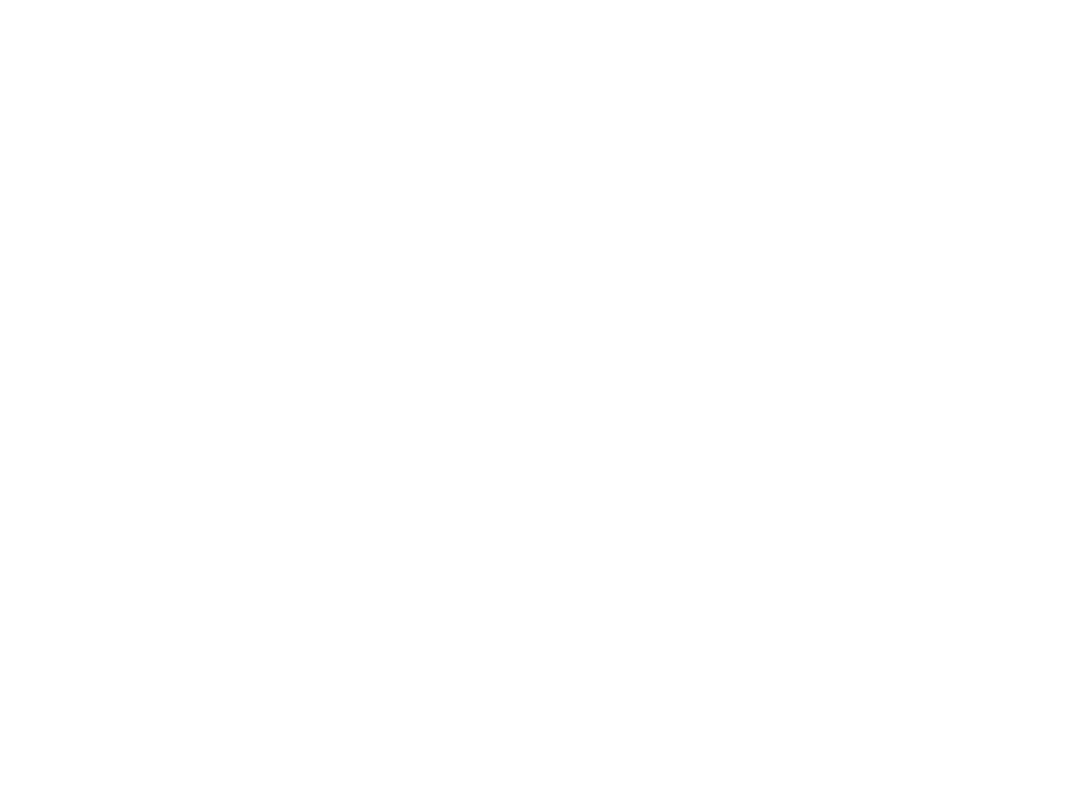
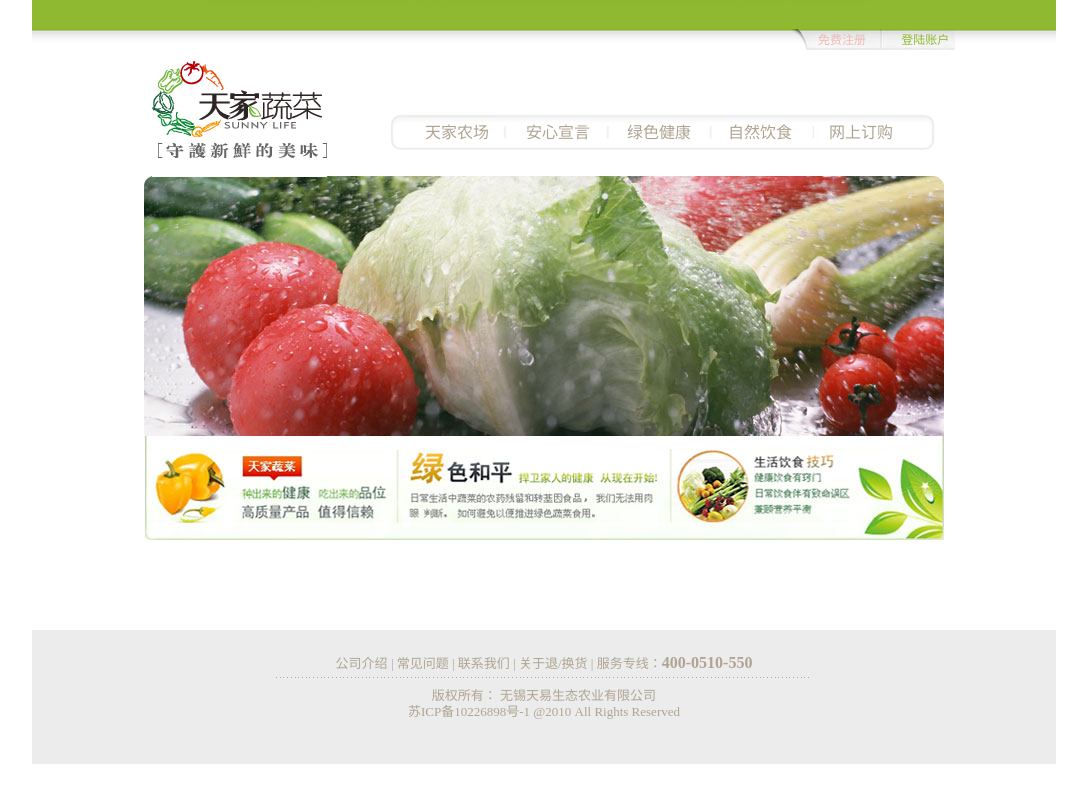
Before and after one commit to xtunes/teenga.com, a PHP site: page / in a window 1280 px wide. Before the commit the part shown is empty. Shown: the whole page, without its empty margins (96-1183 px from the left). Run offline with PHP 8.4, Linux system fonts and the light colour scheme; some libraries are stand-ins or nearby versions.

Commit message:
home page

```diff
--- a/css/style.css
+++ b/css/style.css
@@ -152,36 +152,47 @@
   /* #444 looks better than black: twitter.com/H_FJ/statuses/11800719859 */
   color: #444;
   /* Set your base font here, to apply evenly */
-  /* font-family: Georgia, serif;  */
+  font-family: "Microsoft YaHei";
 }
 
 /* Headers (h1, h2, etc) have no default font-size or margin; define those yourself */
 h1, h2, h3, h4, h5, h6 { font-weight: bold; }
 
-a, a:active, a:visited { color: #607890; }
+a, a:active, a:visited { color: #607890; text-decoration:none;}
 a:hover { color: #036; }
-
+.pink,a.pink,a.pink:active, a.pink:visited{color: #ecb9b7;}
+.green,a.green,a.green:active, a.green:visited{color: #8fb931;}
 
 /**
  * Primary styles
  *
- * Author:
+ * Author: andrew
  */
 
+#container { margin:0 auto; width:1024px; }
+	#index #top {height:50px;position:relative;background: url('../img/home_top_bg.png') no-repeat;}
+	#index #top .userlinks{position:absolute; left:786px; top:32px;}
+	#index #top .userlinks a{font-size:12px;margin-right:32px;}
+	#index #header{height:126px;width:1024px;position:relative;}
+	#index .logo{position:absolute;left:120px;top:10px;}
+	#index .navbar{position:absolute;left:357px;top:64px;height:38px;width:543px;background:url('../img/home_nav_bg.png') no-repeat;width:555px;padding-left:35px;}
+	#index .navbar a{line-height:38px; width:100px; float:left;margin-left:1px; font-size:16px; color:#afa491;}
+	#index .navbar a:hover{color:#8fb931;}
+	.ie6 #index .navbar a{display:inline;}
+	#index #main{height:454px;width:1024px;text-align:center;}
 
+#footer {height:111px;width:1024px; background: #ececec; padding-top:23px;font-family:simsun;}
+#footer div,#footer a,#footer p{color:#afa491; font-size:#12px;text-align:center;}
+#footer .links{width:536px; padding-bottom:5px; margin:0 auto 10px auto;}
 
-
-
-
-
-
-
-
-
-
-
-
-
+/* general */
+.hidden{display:none;}
+.absolute{position:absolute;}
+.relative{position:relative;}
+.clear{clear:both;}
+.dashed{background: url('../img/dash.gif') repeat-x bottom left;
+}
+.bignumber{font-size:16px;font-weight:bold;}
 
 /**
  * Non-semantic helper classes: please define your styles before this section.
--- a/index.html
+++ b/index.html
@@ -6,9 +6,8 @@
 <!--[if (gte IE 9)|!(IE)]><!--> <html class="no-js" lang="en"> <!--<![endif]-->
 <head>
   <meta charset="utf-8">
-
   <meta http-equiv="X-UA-Compatible" content="IE=edge,chrome=1">
-
+<!--<base href="http://www.tenga.com/">-->
   <title></title>
   <meta name="description" content="">
   <meta name="author" content="">
@@ -24,20 +23,42 @@
 
 </head>
 
-<body>
+<body class="home" id="index">
 
   <div id="container">
     <div id="top">
-
+        <div class="userlinks">
+            <a class="signup pink" href="#">免费注册</a>
+            <a class="signin green" href="#">登陆账户</a>
+        </div>
     </div>
     <div id="header">
-
+        <div class="logo">
+            <img src="img/home_logo.png">
+        </div>
+        <div class="navbar">
+             <a href="#">天家农场</a>
+             <a href="#">安心宣言</a>
+             <a href="#">绿色健康</a>
+             <a href="#">自然饮食</a>
+             <a href="#">网上订购</a>
+        </div>
     </div>
     <div id="main">
-
+        <img src="img/home_main.jpg" width="801" height="364" alt="Home Main">
     </div>
     <div id="footer">
-
+        <div class="links dashed">
+            <a href="#">公司介绍</a> |
+            <a href="#">常见问题</a> |
+            <a href="#">联系我们</a> |
+            <a href="#">关于退/换货</a> |
+            服务专线：<span class="bignumber">400-0510-550</span>
+        </div>
+        <div class="copyright">
+            <p>版权所有： 无锡天易生态农业有限公司 </p>
+            <p>苏ICP备10226898号-1  @2010 All Rights Reserved</p>
+        </div>
     </div>
   </div> <!--! end of #container -->
 
```
Also changed, not shown: img/dash.gif (added), img/home_logo.png (added), img/home_main.jpg (added), img/home_nav_bg.png (added), img/home_top_bg.png (added).
